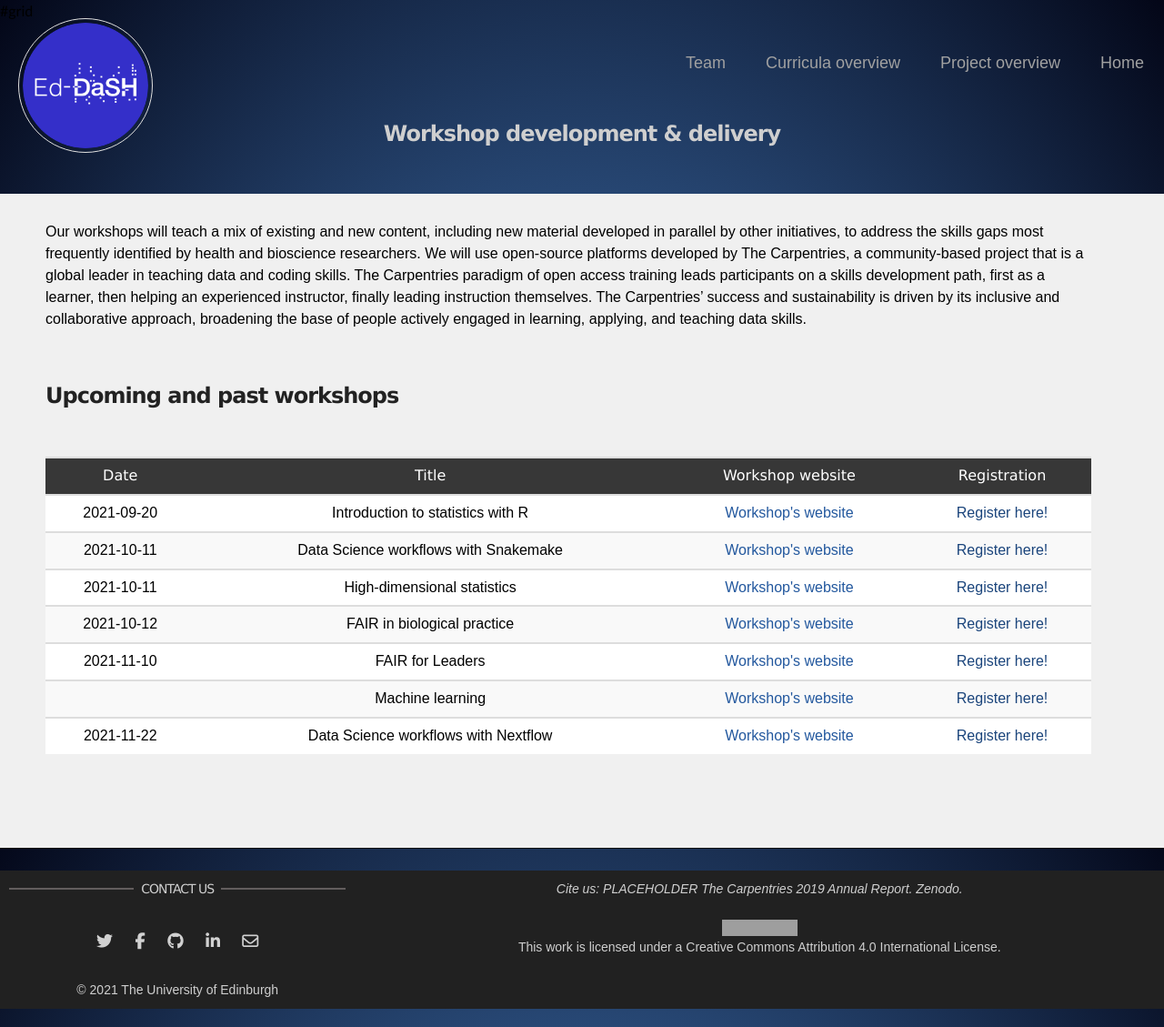
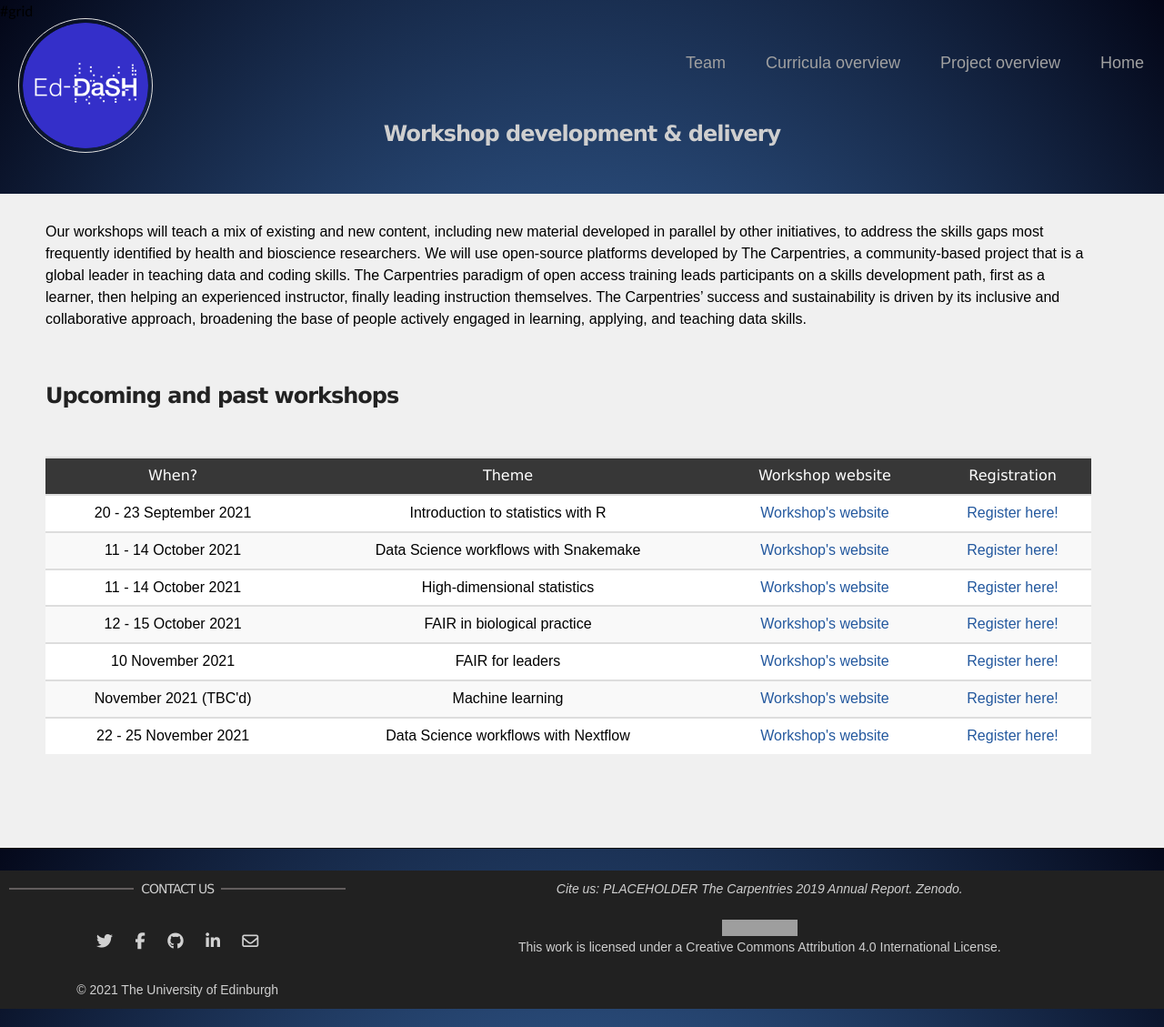
Before and after one commit to edcarp/Ed-DaSH, a Jekyll site: the page built from workshops.md, in a window 1280 px wide. Shown: the whole page at 91% size. Built offline with Jekyll 4.4.1, drawn with Linux system fonts in a browser that asks for light colours; nearby versions of some CDN libraries; grey boxes are pictures that could not be loaded.

Commit message:
Update workshops.md

```diff
--- a/workshops.md
+++ b/workshops.md
@@ -5,40 +5,47 @@ theme: Workshops
 
 workshops:
 - title: "Introduction to statistics with R"
+  when: 20 - 23 September 2021
   start_date: 2021-09-20
   end_date: 2021-09-23
   website: "coming soon"
-  registration: ""
+  registration: "to be announced"
 - title: "Data Science workflows with Snakemake"
+  when: 11 - 14 October 2021
   start_date: 2021-10-11
   end_date: 2021-10-14
   website: "coming soon"
-  registration: ""
+  registration: "to be announced"
 - title: "High-dimensional statistics"
+  when: 11 - 14 October 2021
   start_date: 2021-10-11
   end_date: 2021-10-14
   website: "coming soon"
-  registration: ""
+  registration: "to be announced"
 - title: "FAIR in biological practice"
+  when: 12 - 15 October 2021
   start_date: 2021-10-12
   end_date: 2021-10-15
   website: "coming soon"
-  registration: ""
-- title: "FAIR for Leaders"
+  registration: "to be announced"
+- title: "FAIR for leaders"
+  when: 10 November 2021
   start_date: 2021-11-10
   end_date:
   website: "coming soon"
-  registration: ""
+  registration: "to be announced"
 - title: "Machine learning"
+  when: November 2021 (TBC'd)
   start_date:
   end_date:
   website: "coming soon"
-  registration: ""
+  registration: "to be announced"
 - title: "Data Science workflows with Nextflow"
+  when: 22 - 25 November 2021
   start_date: 2021-11-22
   end_date: 2021-11-25
   website: "coming soon"
-  registration: ""
+  registration: "to be announced"
 
 
 data_sci_workflows:
@@ -356,14 +363,15 @@ base of people actively engaged in learning, applying, and teaching data skills.
  <!--table class="center-cell-item"-->
  <table class="table table-striped">
     <tr>
-        <th>Date</th>
-        <th>Title</th>
+        <th>When?</th>
+        <th>Theme</th>
         <th>Workshop website</th>
         <th>Registration</th>
     </tr>
     {% for workshop in page.workshops %}
     <tr>
-       <td>{{ workshop.start_date | start_date: "%B %Y" }}</td>
+       <!--td>{{ workshop.start_date | start_date: "%B %Y" }}</td-->
+       <td>{{ workshop.when }}</td>
        <td>{{ workshop.title }}</td>
        <td><a href="{{ workshop.website }}" target="_blank">Workshop's website</a></td>
        <td><a href="{{ workshop.registration }}" target="_blank">Register here!</a></td>
```
